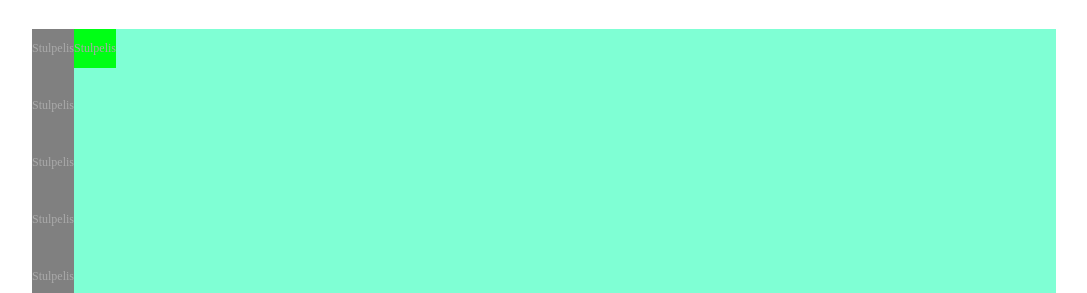
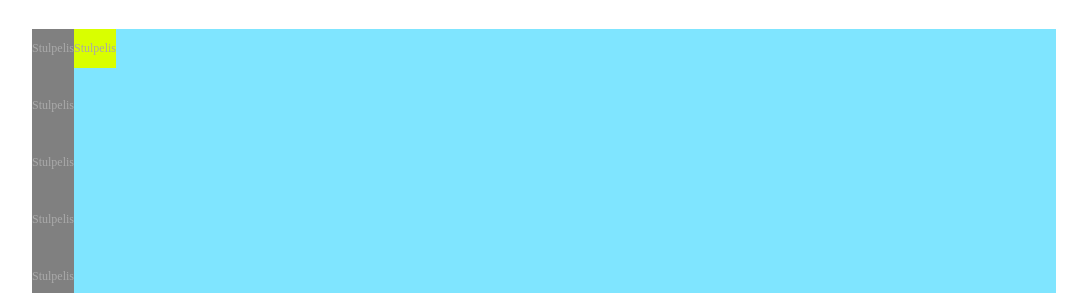
Before and after one commit to Vaidasjj/Pamoka3, a plain HTML site: page index.html in a window 1280 px wide. Shown: the part 90-383 px from the top of the page, without its empty margins (96-1183 px from the left). Drawn offline with Linux system fonts and the light colour scheme.

Commit message:
*pakeista h1 spalva *pakeista lenteles spalva

```diff
--- a/index.html
+++ b/index.html
@@ -13,7 +13,7 @@
 
             h1 {
                 font-size: 48px;
-                color: yellow ;
+                color: yellow;
             }
 
             .centered {
@@ -77,7 +77,7 @@
             }
 
             .row {
-                background-color: aquamarine;
+                background-color: rgb(127, 229, 255);
                 color: grey;
             }
 
@@ -90,7 +90,7 @@
             }
 
             .antra {
-                background-color: rgb(0, 255, 21);
+                background-color: rgb(217, 255, 0);
             }
             #picktext {
                 float:inline-end;
```
